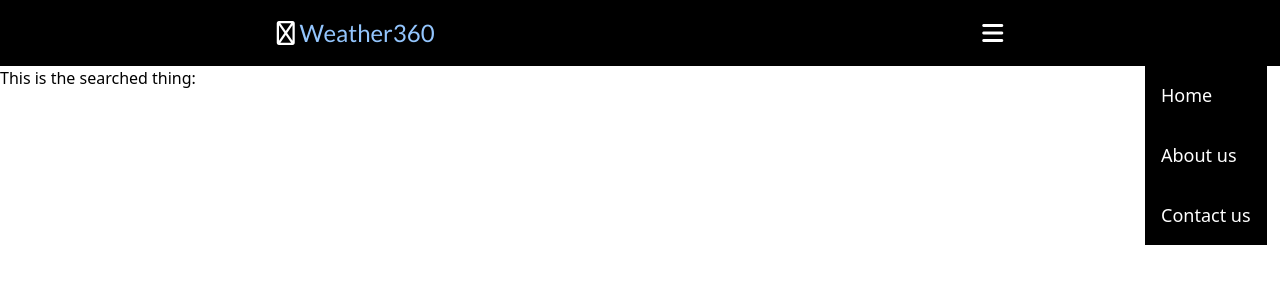
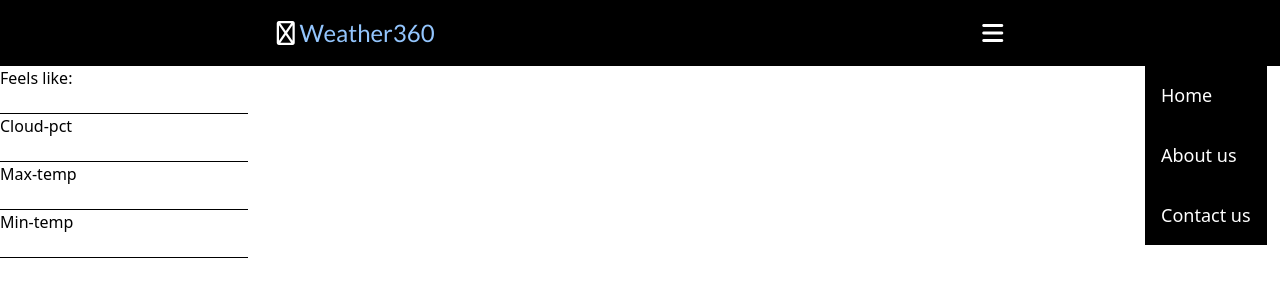
Before and after one commit to Sanket2060/Weather360, a React (Vite) app in the folder Weather360/: page /description in a window 1280 px wide. Shown: the top 300 px of the page. Built offline with nearby package versions, Linux system fonts and the light colour scheme.

Commit message:
problematdescriptionjsduetocss

```diff
--- a/Weather360/src/Pages/Description.jsx
+++ b/Weather360/src/Pages/Description.jsx
@@ -25,7 +25,18 @@ const {searchinput}=useContext(searchcontext);
 
   return (
   <>
-     <h1>This is the searched thing:{searchinput}</h1>
+     {/* <h1 className="center">{searchinput}</h1> */}
+     {/* <h1>This is the searched thing:{searchinput}</h1> */}
+     <div className="sidebarleft w-15 h-60 [&>*]:w-[15.5rem] [&>*]:h-12 [&>*]:border-black [&>*]:border-b-[1px]">
+       <div className="feelslike  ">Feels like:</div>
+       <div className="cloudpct">Cloud-pct</div>
+       <div className="maxtemp">Max-temp</div>
+       <div className="mintemp">Min-temp</div>
+
+
+     </div>
+
+
   </>
   )
 }
--- a/Weather360/tailwind.config.js
+++ b/Weather360/tailwind.config.js
@@ -4,7 +4,12 @@ export default {
   theme: {
     extend: {},
   },
-  plugins: [],
+  plugins: [
+    function ({ addVariant }) {
+        addVariant('child', '& > *');
+        addVariant('child-hover', '& > *:hover');
+    }
+],
 }
 module.exports = {
   content: [
```
